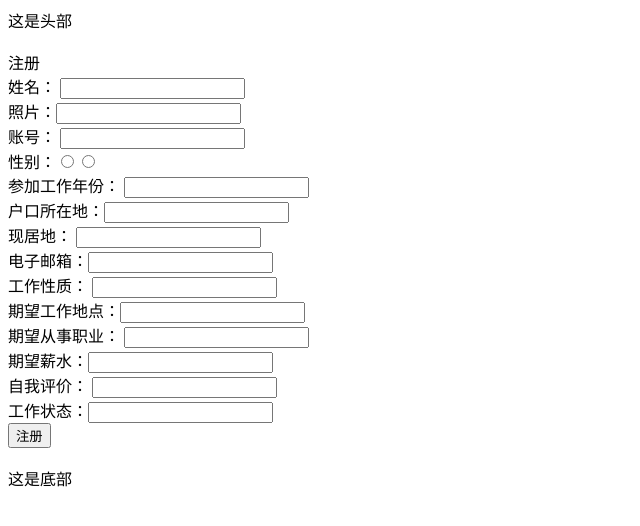
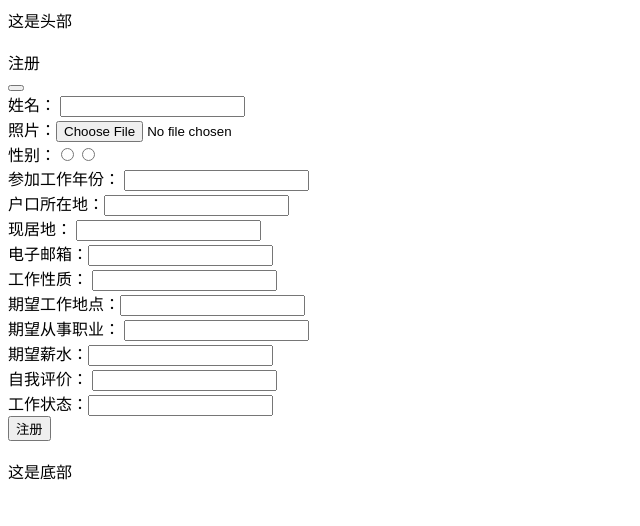
Before and after one commit to cczu-web/web-hr, a website: page views/seeker_info.html in a window 1280 px wide. Shown: the whole page, without its empty margins (0-640 px from the left). Drawn offline with nearby package versions, Linux system fonts and the light colour scheme; files that its build step writes are made by us from their sources.

Commit message:
求职者服务层

```diff
--- a/views/seeker_info.html
+++ b/views/seeker_info.html
@@ -3,23 +3,22 @@
 <div>
 <br>
 注册
-     <form  action="login_valid" method="POST">
+     <form  action="register_info" method="POST">
 
-
-         姓名： <input name="seeker_name" type="text" ><br>
-        照片：<input name="user_pwd" type="text"><br>
-        账号： <input name="user_phone" type="text" ><br>
-        性别：<input name="user_pwd" type="radio" value="男"><input name="user_pwd" type="radio" value="女"><br>
-        参加工作年份： <input name="user_phone" type="text" ><br>
-        户口所在地：<input name="user_pwd" type="text"><br>
-        现居地： <input name="user_phone" type="text" ><br>
-        电子邮箱：<input name="user_pwd" type="text"><br>
-        工作性质： <input name="user_phone" type="text" ><br>
-        期望工作地点：<input name="user_pwd" type="text"><br>
-        期望从事职业： <input name="user_phone" type="text" ><br>
-        期望薪水：<input name="user_pwd" type="text"><br>
-        自我评价： <input name="user_phone" type="text" ><br>
-        工作状态：<input name="user_pwd" type="text"><br>
+         <button name="seeker_phone" type="hidden" >{{user_phone}}</button><br>
+        姓名： <input name="seeker_name" type="text" ><br>
+        照片：<input name="seeker_img" type="file"><br>
+        性别：<input name="seeker_sex" type="radio" value="男"><input name="seeker_sex" type="radio" value="女"><br>
+        参加工作年份： <input name="seeker_join" type="text" ><br>
+        户口所在地：<input name="seeker_huhou" type="text"><br>
+        现居地： <input name="seeker_living" type="text" ><br>
+        电子邮箱：<input name="seeker_email" type="text"><br>
+        工作性质： <input name="seeker_type" type="text" ><br>
+        期望工作地点：<input name="seeker_workcity" type="text"><br>
+        期望从事职业： <input name="seeker_job" type="text" ><br>
+        期望薪水：<input name="seeker_salary" type="text"><br>
+        自我评价： <input name="seeker_self" type="text" ><br>
+        工作状态：<input name="seeker_now" type="text"><br>
         <button type="submit">注册</button>
         {{msg}}
 
```
Also changed, not shown: routes/seeker.js (+8 -2 lines), service/seekerService.js (+93 -1 lines).
